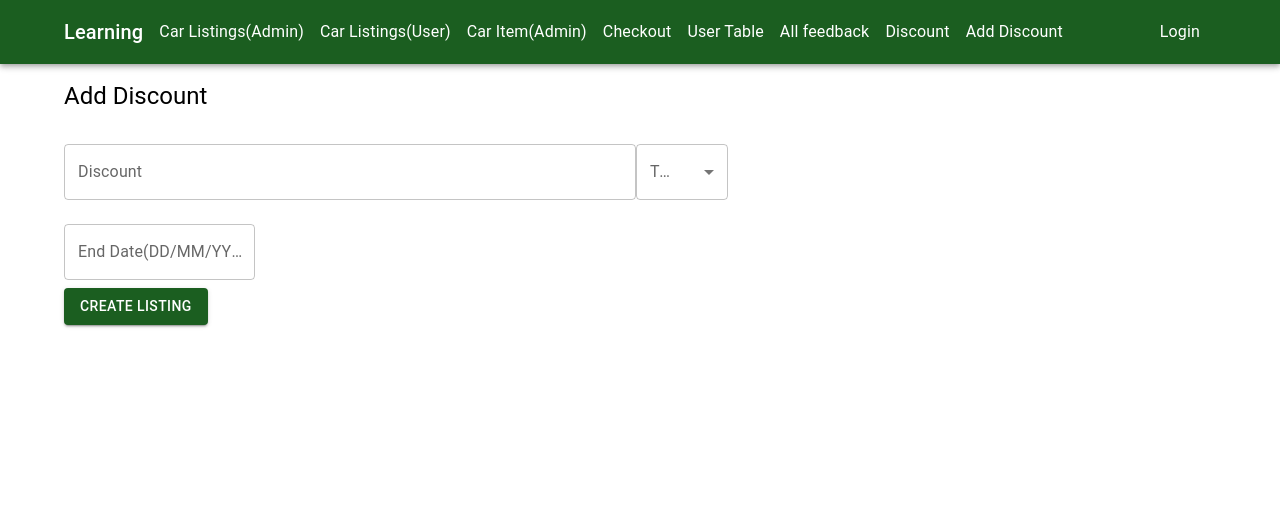
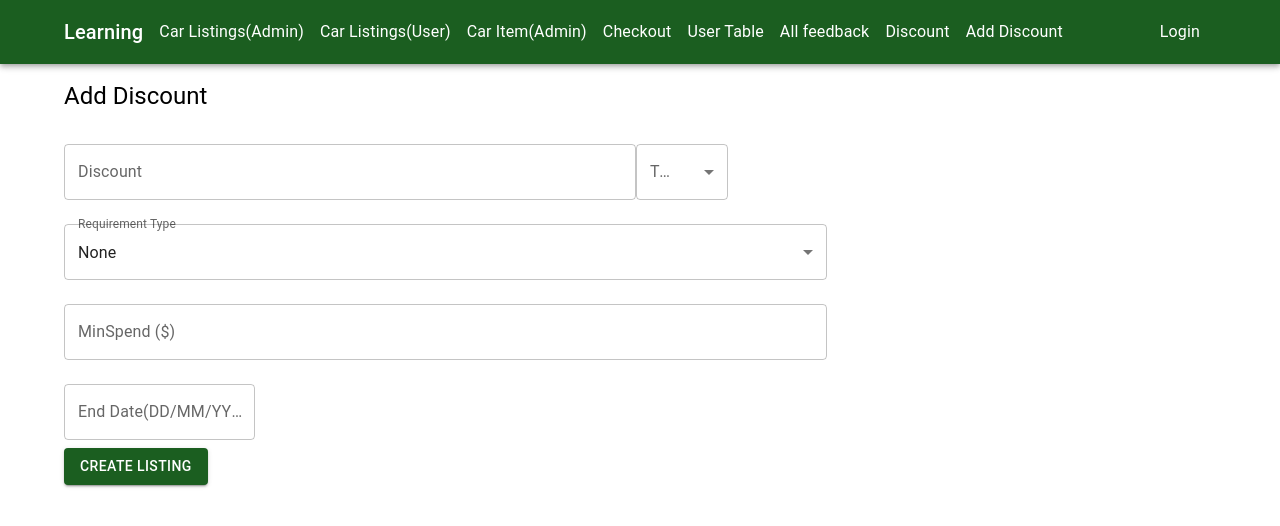
Before and after one commit to Xycone/FullStackDevAssignment, a React (Vite) app in the folder client/: page /adddiscount in a window 1280 px wide. Shown: the top 526 px of the page. Built offline with nearby package versions, Linux system fonts and the light colour scheme.

Commit message:
featyres

```diff
--- a/client/src/pages/AddDiscount.jsx
+++ b/client/src/pages/AddDiscount.jsx
@@ -1,15 +1,24 @@
-import React, { useState, Dateview } from 'react';
+import React, { useState, Dateview } from "react";
 
-import { useNavigate } from 'react-router-dom';
-import { Box, Typography, TextField, Button, Grid, FormControl, InputLabel, Select, MenuItem } from '@mui/material';
-import { useFormik } from 'formik';
-import * as yup from 'yup';
-import http from '../http';
-import { ToastContainer, toast } from 'react-toastify';
-import 'react-toastify/dist/ReactToastify.css';
-import { DatePicker, LocalizationProvider } from '@mui/x-date-pickers';
-import { AdapterDayjs } from '@mui/x-date-pickers/AdapterDayjs';
-
+import { useNavigate } from "react-router-dom";
+import {
+  Box,
+  Typography,
+  TextField,
+  Button,
+  Grid,
+  FormControl,
+  InputLabel,
+  Select,
+  MenuItem,
+} from "@mui/material";
+import { useFormik } from "formik";
+import * as yup from "yup";
+import http from "../http";
+import { ToastContainer, toast } from "react-toastify";
+import "react-toastify/dist/ReactToastify.css";
+import { DatePicker, LocalizationProvider } from "@mui/x-date-pickers";
+import { AdapterDayjs } from "@mui/x-date-pickers/AdapterDayjs";
 
 function AddDiscount() {
   const navigate = useNavigate();
@@ -17,42 +26,79 @@ function AddDiscount() {
     initialValues: {
       discount: "",
       disctype: "",
-            // reqtype: "",
-            // minspend: "",
-            // cartype: "",
-            enddate: ""
+      reqtype: "null",
+      minspend: "",
+      cartype: "",
+      enddate: "",
     },
 
     validationSchema: yup.object().shape({
-            discount: yup
-                .number()
-                .required('Discount is required')
+      discount: yup.number().required("Discount is required"),
+      disctype: yup.string().required("required."),
+      reqtype: yup.string().required("Requirement Type is required"),
+      cartype: yup
+        .string()
+        .test(
+          "Please select a Car Type when Requirement Type is 'Car'",
+          function (value) {
+            const { reqtype } = this.parent;
+            if (reqtype === "cartype") {
+              return value !== undefined && value !== "";
+            }
+            return true;
+          }
+        ),
+      minspend: yup.number(),
+      enddate: yup
+        .string()
+        .matches(
+          /^(0[1-9]|1[0-9]|2[0-9]|3[01])\/(0[1-9]|1[0-2])\/(19|20)\d{2}$/,
+          "Invalid date format. Please use dd/mm/yyyy."
+        )
+        .required("Date is required."),
     }),
 
     onSubmit: (data) => {
       data.discount = data.discount;
       data.disctype = data.disctype;
-            // data.reqtype = data.reqtype;
-            // data.minspend = data.minspend;
-            // data.cartype = data.cartype;
+      data.reqtype = data.reqtype;
+      data.minspend = data.minspend;
+      data.cartype = data.cartype;
       data.enddate = data.enddate;
       data.discount = Number(data.discount);
-            // data.minspend = Number(data.minspend);
+      data.minspend = Number(data.minspend);
 
       http.post("/discounts", data).then((res) => {
         console.log(res.data);
         navigate("/discounts");
       });
+    },
+  });
+  //   const [reqtype, setSelectedOption] = useState("cartype");
+  //   const [secondDropdownVisible, setSecondDropdownVisible] = useState(false);
+
+  //   const handleOptionChange = (event) => {
+  //     setSelectedOption(event.target.value);
+  //     setSecondDropdownVisible(event.target.value === "cartype");
+  //   };
+
+  const [selectedOption, setSelectedOption] = useState("cartype"); // Set the initial value to "cartype"
+  const [secondDropdownVisible, setSecondDropdownVisible] = useState(false);
+
+  const handleOptionChange = (event) => {
+    const selectedValue = event.target.value;
+    setSelectedOption(selectedValue);
+
+    // If the selected value is "null", set cartype to an empty string
+    if (selectedValue === "null") {
+      formik.setFieldValue("cartype", "");
+      formik.setFieldValue("minspend", 0);
     }
-    });
-    // const [selectedOption, setSelectedOption] = useState('');
-    // const [secondDropdownVisible, setSecondDropdownVisible] = useState(false);
 
-    // const handleOptionChange = (event) => {
-    //     setSelectedOption(event.target.value);
-    //     setSecondDropdownVisible(event.target.value === 'cartype');
-    // };
-
+    // Update reqtype in formik values
+    formik.setFieldValue("reqtype", selectedValue);
+    setSecondDropdownVisible(selectedValue === "cartype");
+  };
   return (
     <Box>
       <Typography variant="h5" sx={{ my: 2 }}>
@@ -61,9 +107,11 @@ function AddDiscount() {
       <Box component="form" onSubmit={formik.handleSubmit}>
         <Grid container spacing={2}>
           <Grid item xs={12} md={6} lg={8}>
-                        <TextField margin="normal" autoComplete="off"
+            <TextField
+              margin="normal"
+              autoComplete="off"
               type="number"
-                            style={{ width: '75%' }}
+              style={{ width: "75%" }}
               label="Discount"
               name="discount"
               value={formik.values.discount}
@@ -76,28 +124,47 @@ function AddDiscount() {
               <InputLabel>Type</InputLabel>
               <Select
                 name="disctype"
-                                style={{ width: '200%' }}
+                style={{ width: "200%" }}
                 value={formik.values.disctype}
                 onChange={formik.handleChange}
+                error={
+                  formik.touched.disctype && Boolean(formik.errors.disctype)
+                }
               >
                 <MenuItem value="$">$</MenuItem>
                 <MenuItem value="%">%</MenuItem>
               </Select>
+              {formik.touched.disctype &&
+                formik.errors.disctype && ( // Show the Formik error message for disctype field
+                  <Typography variant="caption" color="error">
+                    {formik.errors.disctype}
+                  </Typography>
+                )}
             </FormControl>
 
-                        {/* <Box component="form" onSubmit={formik.handleSubmit}>
+            <Box onSubmit={formik.handleSubmit}>
               <FormControl fullWidth margin="normal">
                 <InputLabel id="option-label">Requirement Type</InputLabel>
                 <Select
                   labelId="option-label"
                   id="option-select"
-                                        value={selectedOption}
+                  name="reqtype"
+                  value={formik.values.reqtype}
                   onChange={handleOptionChange}
+                  error={
+                    formik.touched.reqtype && Boolean(formik.errors.reqtype)
+                  }
                 >
-                                        <MenuItem value='null'>None</MenuItem>
+                  <MenuItem value="null">None</MenuItem>
                   <MenuItem value="cartype">Car</MenuItem>
                   <MenuItem value="minspend">Min Spend</MenuItem>
                 </Select>
+                {formik.touched.reqtype &&
+                  formik.errors.reqtype && ( // Show the Formik error message for reqtype field
+                    <Typography variant="caption" color="error">
+                      {formik.errors.reqtype}
+                    </Typography>
+                  )}
               </FormControl>
 
               {secondDropdownVisible ? (
@@ -106,32 +173,44 @@ function AddDiscount() {
                   <Select
                     labelId="second-option-label"
                     id="second-option-select"
-                                            value={formik.values.secondOption}
+                    name="cartype"
+                    value={formik.values.cartype}
                     onChange={formik.handleChange}
                   >
                     <MenuItem value="tesla">Tesla</MenuItem>
                     <MenuItem value="hyundai">Hyundai</MenuItem>
                     <MenuItem value="mercedes">Mercedes</MenuItem>
                   </Select>
+                  {formik.errors.cartype &&
+                    formik.touched.cartype && ( // Show the error message only when the field is touched and has an error
+                      <Typography variant="caption" color="error">
+                        {formik.errors.cartype}
+                      </Typography>
+                    )}
                 </FormControl>
               ) : (
                 <TextField
                   fullWidth
+                  type="number"
                   margin="normal"
                   autoComplete="off"
                   label="MinSpend ($)"
                   name="minspend"
                   value={formik.values.minspend}
                   onChange={formik.handleChange}
-                                        error={formik.touched.minspend && Boolean(formik.errors.minspend)}
+                  error={
+                    formik.touched.minspend && Boolean(formik.errors.minspend)
+                  }
                   helperText={formik.touched.minspend && formik.errors.minspend}
                 />
-                                )} */}
-                        {/* </Box> */}
+              )}
+            </Box>
 
             <Grid item xs={12} md={6} lg={4}>
-                            <TextField margin="normal" autoComplete="off"
-                                style={{ width: '75%' }}
+              <TextField
+                margin="normal"
+                autoComplete="off"
+                style={{ width: "75%" }}
                 label="End Date(DD/MM/YYYY)"
                 name="enddate"
                 value={formik.values.enddate}
@@ -146,12 +225,11 @@ function AddDiscount() {
               </Button>
             </Box>
           </Grid>
-
         </Grid>
-            </Box >
+      </Box>
       <ToastContainer />
-        </Box >
-    )
+    </Box>
+  );
 }
 
-export default AddDiscount
+export default AddDiscount;
```
Also changed, not shown: 2 other files (tests, documents, lock files or other folders). Lines whose indentation alone changed are shown as unchanged.
